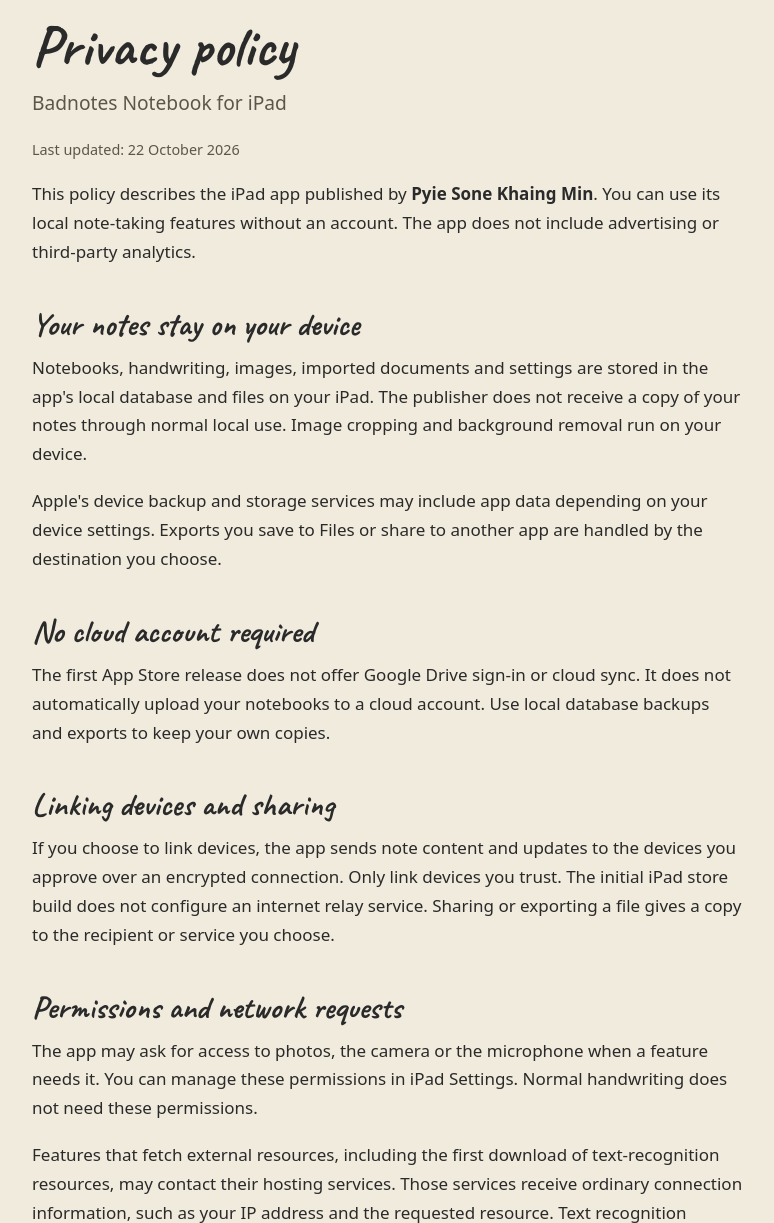
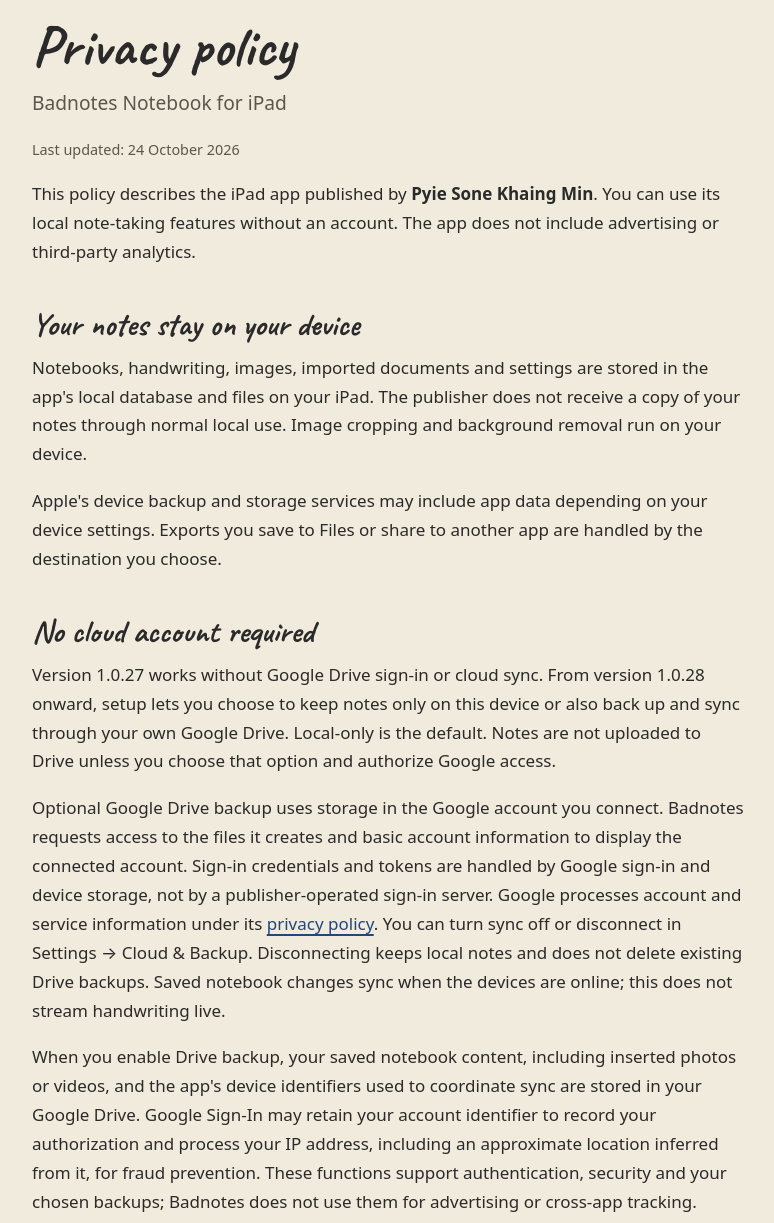
Before and after one commit to Pskm12E/badnotes-support, a plain HTML site: page privacy.html in a window 1280 px wide. Shown: the part 140-1363 px from the top of the page, without its empty margins (252-1026 px from the left). Drawn offline with Linux system fonts and the light colour scheme.

Commit message:
Clarify optional Drive backup and Google authentication privacy

```diff
--- a/privacy.html
+++ b/privacy.html
@@ -14,7 +14,7 @@
     <nav aria-label="Support"><a href="index.html">Badnotes Notebook support</a></nav>
     <h1>Privacy policy</h1>
     <p class="intro">Badnotes Notebook for iPad</p>
-    <p class="meta">Last updated: 22 October 2026</p>
+    <p class="meta">Last updated: 24 October 2026</p>
     <p>This policy describes the iPad app published by <strong>Pyie Sone Khaing Min</strong>. You can use its local note-taking features without an account. The app does not include advertising or third-party analytics.</p>
 
     <h2>Your notes stay on your device</h2>
@@ -22,10 +22,13 @@
     <p>Apple's device backup and storage services may include app data depending on your device settings. Exports you save to Files or share to another app are handled by the destination you choose.</p>
 
     <h2>No cloud account required</h2>
-    <p>The first App Store release does not offer Google Drive sign-in or cloud sync. It does not automatically upload your notebooks to a cloud account. Use local database backups and exports to keep your own copies.</p>
+    <p>Version 1.0.27 works without Google Drive sign-in or cloud sync. From version 1.0.28 onward, setup lets you choose to keep notes only on this device or also back up and sync through your own Google Drive. Local-only is the default. Notes are not uploaded to Drive unless you choose that option and authorize Google access.</p>
+    <p>Optional Google Drive backup uses storage in the Google account you connect. Badnotes requests access to the files it creates and basic account information to display the connected account. Sign-in credentials and tokens are handled by Google sign-in and device storage, not by a publisher-operated sign-in server. Google processes account and service information under its <a href="https://policies.google.com/privacy">privacy policy</a>. You can turn sync off or disconnect in Settings → Cloud &amp; Backup. Disconnecting keeps local notes and does not delete existing Drive backups. Saved notebook changes sync when the devices are online; this does not stream handwriting live.</p>
+    <p>When you enable Drive backup, your saved notebook content, including inserted photos or videos, and the app's device identifiers used to coordinate sync are stored in your Google Drive. Google Sign-In may retain your account identifier to record your authorization and process your IP address, including an approximate location inferred from it, for fraud prevention. These functions support authentication, security and your chosen backups; Badnotes does not use them for advertising or cross-app tracking.</p>
 
     <h2>Linking devices and sharing</h2>
-    <p>If you choose to link devices, the app sends note content and updates to the devices you approve over an encrypted connection. Only link devices you trust. The initial iPad store build does not configure an internet relay service. Sharing or exporting a file gives a copy to the recipient or service you choose.</p>
+    <p>If you choose to link devices on the same local network, the app sends note content and updates to the devices you approve over an encrypted connection. Only link devices you trust. You can forget approved devices in Settings → Linked devices. Forgetting a device does not delete copies already shared with it. The standard release does not use a publisher-operated Cloudflare relay. Optional Drive sync can transfer saved notebooks between your devices on different networks.</p>
+    <p>Sharing or exporting a file gives a copy to the recipient or service you choose.</p>
 
     <h2>Permissions and network requests</h2>
     <p>The app may ask for access to photos, the camera or the microphone when a feature needs it. You can manage these permissions in iPad Settings. Normal handwriting does not need these permissions.</p>
```
